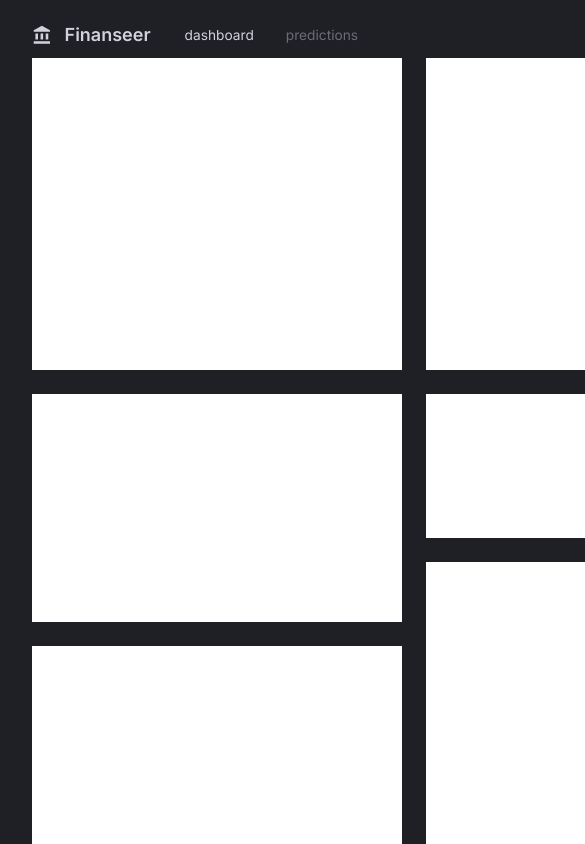
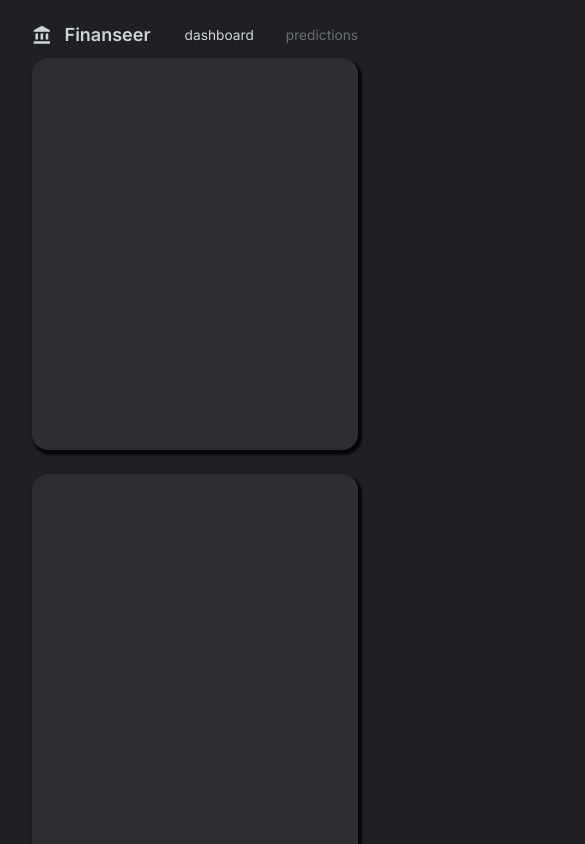
Before and after one commit to markohautala/MERN-finance-bank-app, a React (Vite) app in the folder client/: page / in a window 390 px wide. Shown: the top 844 px of the page, 585 px wide, since content can reach past the window. Built offline with nearby package versions, Linux system fonts and the light colour scheme.

Commit message:
Refactor grid layout in Dashboard component and add responsive behavior

```diff
--- /dev/null
+++ b/client/src/components/DashboardBox.tsx
@@ -0,0 +1,11 @@
+import { Box } from "@mui/material";
+import { styled } from "@mui/system";
+
+const DashboardBox = styled(Box)(({ theme }) => ({
+  backgroundColor: theme.palette.background.light,
+  borderRadius: "1rem",
+  boxShadow: "0.15rem 0.2rem 0.15rem 0.1rem rgba(0, 0, 0, 0.8)",
+
+}));
+
+export default DashboardBox;
--- /dev/null
+++ b/client/src/scenes/dashboard/Row1.tsx
@@ -0,0 +1,16 @@
+import React from 'react'
+import DashboardBox from '@/components/DashboardBox'
+
+type Props = {}
+
+const Row1 = (props: Props) => {
+  return (
+  <>
+    <DashboardBox  gridArea="a"></DashboardBox>
+    <DashboardBox  gridArea="b"></DashboardBox>
+    <DashboardBox  gridArea="c"></DashboardBox>
+  </>
+  )
+}
+
+export default Row1
--- /dev/null
+++ b/client/src/scenes/dashboard/Row2.tsx
@@ -0,0 +1,16 @@
+import DashboardBox from '@/components/DashboardBox'
+import React from 'react'
+
+type Props = {}
+
+const Row2 = (props: Props) => {
+  return (
+    <>
+      <DashboardBox  gridArea="d"></DashboardBox>
+      <DashboardBox  gridArea="e"></DashboardBox>
+      <DashboardBox  gridArea="f"></DashboardBox>
+    </>
+  )
+}
+
+export default Row2
--- /dev/null
+++ b/client/src/scenes/dashboard/Row3.tsx
@@ -0,0 +1,17 @@
+import React from 'react'
+import DashboardBox from '@/components/DashboardBox'
+
+type Props = {}
+
+const Row3 = (props: Props) => {
+  return (
+    <>
+      <DashboardBox  gridArea="g"></DashboardBox>
+      <DashboardBox  gridArea="h"></DashboardBox>
+      <DashboardBox  gridArea="i"></DashboardBox>
+      <DashboardBox  gridArea="j"></DashboardBox>
+    </>
+  )
+}
+
+export default Row3
--- a/client/src/scenes/dashboard/index.tsx
+++ b/client/src/scenes/dashboard/index.tsx
@@ -1,7 +1,10 @@
-import { Box, useTheme } from '@mui/material'
+import { Box, useMediaQuery } from '@mui/material'
+import Row1 from './Row1';
+import Row2 from './Row2';
+import Row3 from './Row3';
 
 // template literals for grid layout
-const gridTemplate = `
+const gridTemplateLargeScreens = `
   "a b c"
   "a b c"
   "a b c"
@@ -12,32 +15,63 @@
   "g h i"
   "g h j"
   "g h j"
-`
+`;
 
-const Dashboard = (props: Props) => {
-  const { palette } = useTheme()
+const gridTemplateSmallScreens = `
+  "a"
+  "a"
+  "a"
+  "a"
+  "b"
+  "b"
+  "b"
+  "b"
+  "c"
+  "c"
+  "c"
+  "d"
+  "d"
+  "d"
+  "e"
+  "e"
+  "f"
+  "f"
+  "f"
+  "g"
+  "g"
+  "g"
+  "h"
+  "h"
+  "h"
+  "h"
+  "i"
+  "i"
+  "j"
+  "j"
+`;
+
+const Dashboard = () => {
+  const isAboveMediumScreens = useMediaQuery("(min-width: 1200px)");
   return (
     <Box width="100%" height="100%" display="grid" gap="1.5rem"
-    sx={{
+    sx={
+      isAboveMediumScreens ? {
       // Minmax is used to make the grid responsive and 370px is the minimum width, never less than that
-      gridTemplateColumns: 'repeat(3, minmax(370px, 1fr))',
-      // Minmax is used to make the grid responsive and 60px (per unit - 10 totally) is the minimum height, never less than that
-      gridTemplateRows: 'repeat(10, minmax(60px, 1fr))',
-      // Uses the gridTemplate variable above to define the grid layout (a to j)
-      gridTemplateAreas: gridTemplate,
-    }}
-    >
-      <Box bgcolor="#fff" gridArea="a"></Box>
-      <Box bgcolor="#fff" gridArea="b"></Box>
-      <Box bgcolor="#fff" gridArea="c"></Box>
-      <Box bgcolor="#fff" gridArea="d"></Box>
-      <Box bgcolor="#fff" gridArea="e"></Box>
-      <Box bgcolor="#fff" gridArea="f"></Box>
-      <Box bgcolor="#fff" gridArea="g"></Box>
-      <Box bgcolor="#fff" gridArea="h"></Box>
-      <Box bgcolor="#fff" gridArea="i"></Box>
-      <Box bgcolor="#fff" gridArea="j"></Box>
+        gridTemplateColumns: 'repeat(3, minmax(370px, 1fr))',
+        // Minmax is used to make the grid responsive and 60px (per unit - 10 totally) is the minimum height, never less than that
+        gridTemplateRows: 'repeat(10, minmax(60px, 1fr))',
+        // Uses the gridTemplate variable above to define the grid layout (a to j)
+        gridTemplateAreas: gridTemplateLargeScreens,
+      } : {
+        gridAutoColumns: '1fr', // 1fr is 1 fraction unit of the available space
+        gridAutoRows: '80px', // 80px is the height of each row
+        gridTemplateAreas: gridTemplateSmallScreens,
+      }
+    }>
+      <Row1 />
+      <Row2 />
+      <Row3 />
     </Box>
-  )
-}
-export default Dashboard
+  );
+};
+export default Dashboard;
```
